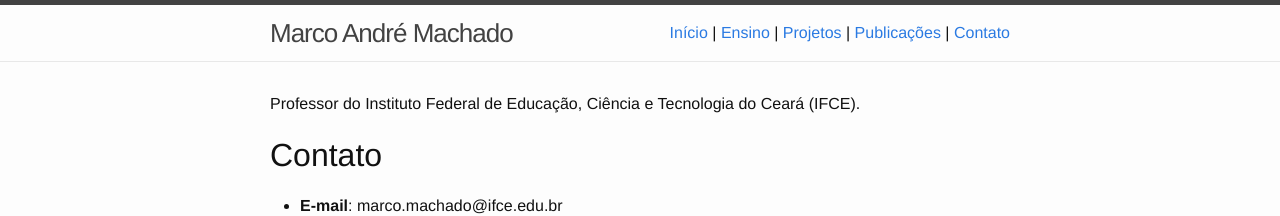
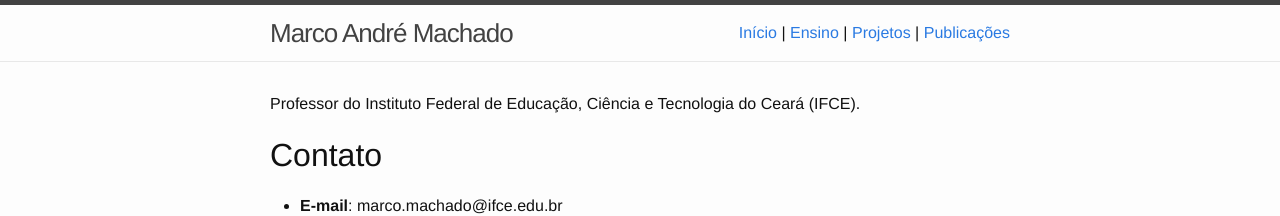
Before and after one commit to marcomachado/marcomachado.github.io, a Jekyll site: the page built from index.md, in a window 1280 px wide. Shown: the top 216 px of the page. Built offline with Jekyll 4.4.1, drawn with Linux system fonts in a browser that asks for light colours.

Commit message:
Update menu.html

```diff
--- a/_includes/menu.html
+++ b/_includes/menu.html
@@ -8,6 +8,6 @@
 |
 <a href="{{site.baseurl}}/publications">Publicações</a>
 <!--|
-<a href="{{site.baseurl}}/orientacao">Orientação</a>-->
+<a href="{{site.baseurl}}/orientacao">Orientação</a>
 |
-<a href="{{site.baseurl}}/contato">Contato</a>
+<a href="{{site.baseurl}}/contato">Contato</a>-->
```
